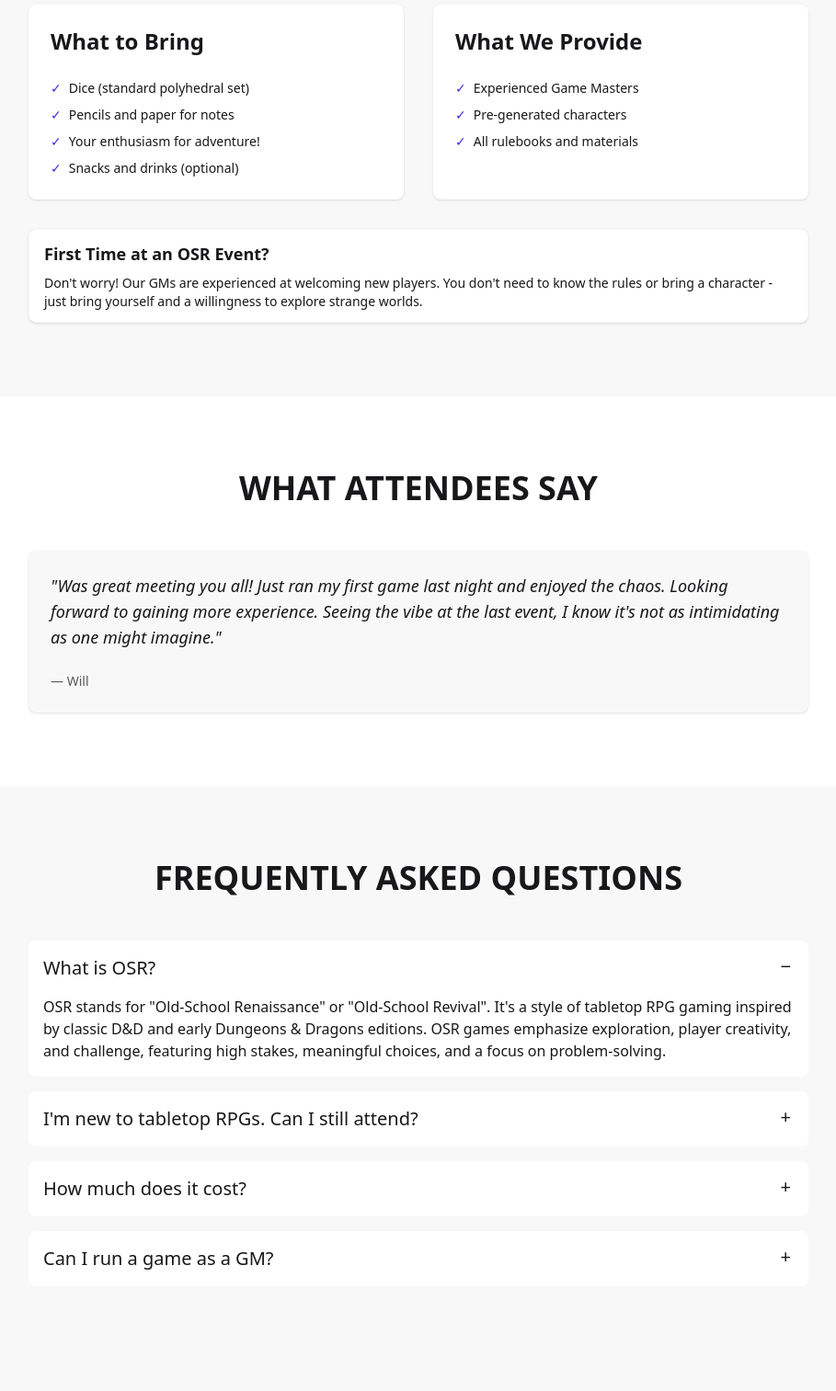
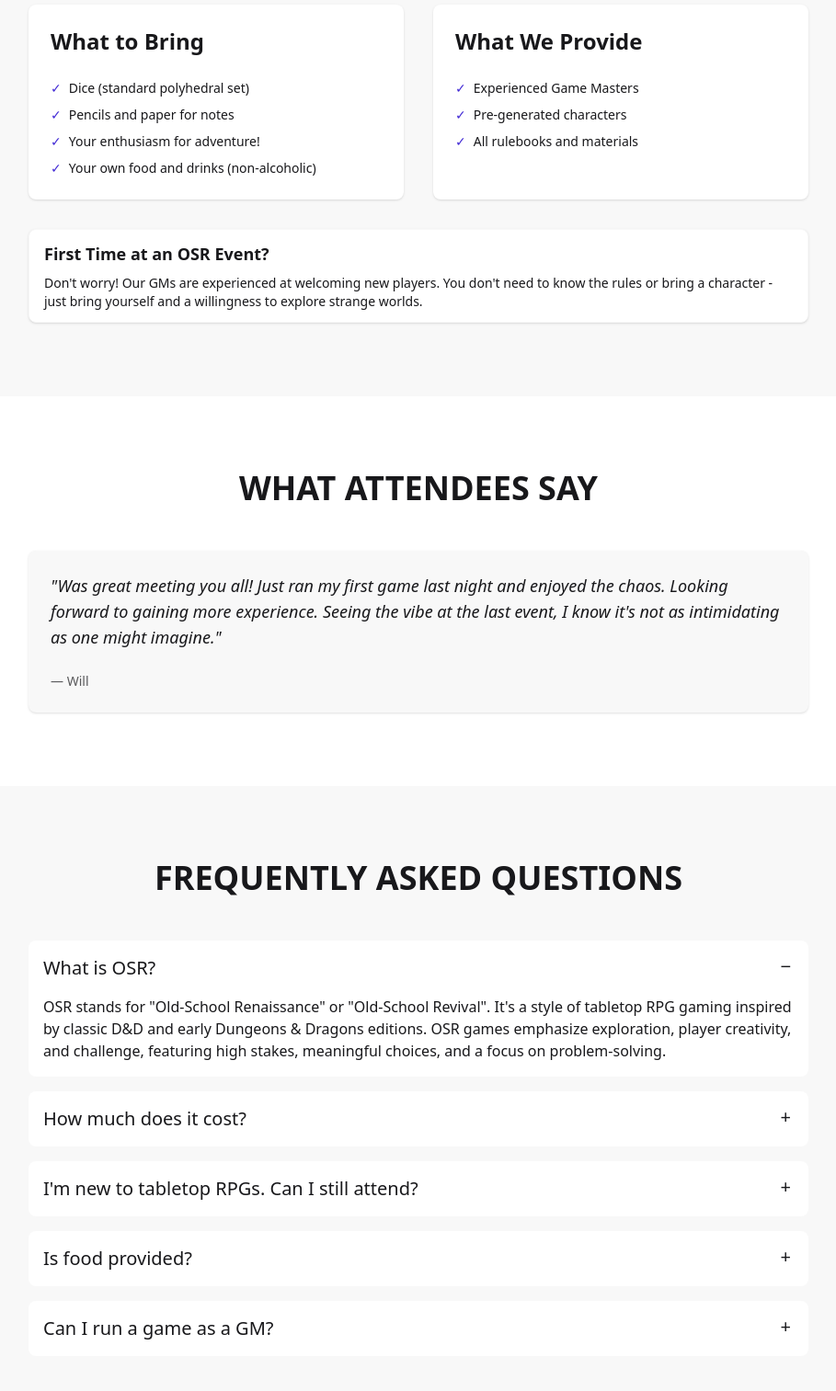
Before and after one commit to rileylum/adl-osr-website, an Astro site: page / in a window 1280 px wide. Shown: the part 2592-4105 px from the top of the page at 92% size, without its empty margins (185-1094 px from the left). Built offline with nearby package versions, Linux system fonts and the light colour scheme; Astro itself is replaced by a stand-in of ours.

Commit message:
update FAQ

```diff
--- a/src/components/FAQ.astro
+++ b/src/components/FAQ.astro
@@ -13,6 +13,14 @@ const faqSchema = {
     },
     {
       '@type': 'Question',
+      name: 'How much does it cost?',
+      acceptedAnswer: {
+        '@type': 'Answer',
+        text: 'Tickets are $15 AUD per person. You can register and pay through our Warhorn event page.',
+      },
+    },
+    {
+      '@type': 'Question',
       name: "I'm new to tabletop RPGs. Can I still attend?",
       acceptedAnswer: {
         '@type': 'Answer',
@@ -21,10 +29,10 @@ const faqSchema = {
     },
     {
       '@type': 'Question',
-      name: 'How much does it cost?',
+      name: 'Is food provided?',
       acceptedAnswer: {
         '@type': 'Answer',
-        text: 'Tickets are $15 AUD per person. You can register and pay through our Warhorn event page.',
+        text: 'Please bring your own food and drinks (non-alcoholic). There are many places nearby to get food during scheduled breaks. A bar will also be open in the afternoon for those who wish to purchase refreshments.',
       },
     },
     {
@@ -65,20 +73,22 @@ const faqSchema = {
         </div>
       </div>
 
-      <!-- <div class="collapse collapse-plus bg-base-100"> -->
-      <!--   <input type="radio" name="faq-accordion" /> -->
-      <!--   <div class="collapse-title text-xl font-medium"> -->
-      <!--     Do I need to bring my own character? -->
-      <!--   </div> -->
-      <!--   <div class="collapse-content"> -->
-      <!--     <p> -->
-      <!--       No! Pre-generated characters will be provided for all games. You can -->
-      <!--       jump right in and start playing. Of course, if you'd like to bring -->
-      <!--       your own character, check with your GM first to see if it fits the -->
-      <!--       game. -->
-      <!--     </p> -->
-      <!--   </div> -->
-      <!-- </div> -->
+      <div class="collapse collapse-plus bg-base-100">
+        <input
+          type="radio"
+          name="faq-accordion"
+          aria-label="How much does it cost?"
+        />
+        <div class="collapse-title text-xl font-medium">
+          How much does it cost?
+        </div>
+        <div class="collapse-content">
+          <p>
+            Tickets are $15 AUD per person. You can register and pay through
+            our <a href="https://warhorn.net/events/oz-orc-adelaide-feb-2026" target="_blank" rel="noopener noreferrer" class="link link-primary">Warhorn event page</a>.
+          </p>
+        </div>
+      </div>
 
       <div class="collapse collapse-plus bg-base-100">
         <input
@@ -99,29 +109,25 @@ const faqSchema = {
 
       <!-- <div class="collapse collapse-plus bg-base-100"> -->
       <!--   <input type="radio" name="faq-accordion" /> -->
-      <!--   <div class="collapse-title text-xl font-medium">Is food provided?</div> -->
+      <!--   <div class="collapse-title text-xl font-medium"> -->
+      <!--     Do I need to bring my own character? -->
+      <!--   </div> -->
       <!--   <div class="collapse-content"> -->
       <!--     <p> -->
-      <!--       Yes! Lunch and dinner are included with your ticket. We'll have -->
-      <!--       breaks scheduled for meals so you can refuel between gaming -->
-      <!--       sessions. -->
+      <!--       No! Pre-generated characters will be provided for all games. You can -->
+      <!--       jump right in and start playing. Of course, if you'd like to bring -->
+      <!--       your own character, check with your GM first to see if it fits the -->
+      <!--       game. -->
       <!--     </p> -->
       <!--   </div> -->
       <!-- </div> -->
 
       <div class="collapse collapse-plus bg-base-100">
-        <input
-          type="radio"
-          name="faq-accordion"
-          aria-label="How much does it cost?"
-        />
-        <div class="collapse-title text-xl font-medium">
-          How much does it cost?
-        </div>
+        <input type="radio" name="faq-accordion" aria-label="Is food provided?" />
+        <div class="collapse-title text-xl font-medium">Is food provided?</div>
         <div class="collapse-content">
           <p>
-            Tickets are $15 AUD per person. You can register and pay through
-            our <a href="https://warhorn.net/events/oz-orc-adelaide-feb-2026" target="_blank" rel="noopener noreferrer" class="link link-primary">Warhorn event page</a>.
+            Please bring your own food and drinks (non-alcoholic). There are many places nearby to get food during scheduled breaks. A bar will also be open in the afternoon for those who wish to purchase refreshments.
           </p>
         </div>
       </div>
--- a/src/components/WhatToBring.astro
+++ b/src/components/WhatToBring.astro
@@ -27,7 +27,7 @@
             </li>
             <li class="flex items-start gap-2">
               <span class="text-primary">✓</span>
-              <span>Snacks and drinks (optional)</span>
+              <span>Your own food and drinks (non-alcoholic)</span>
             </li>
           </ul>
         </div>
```
